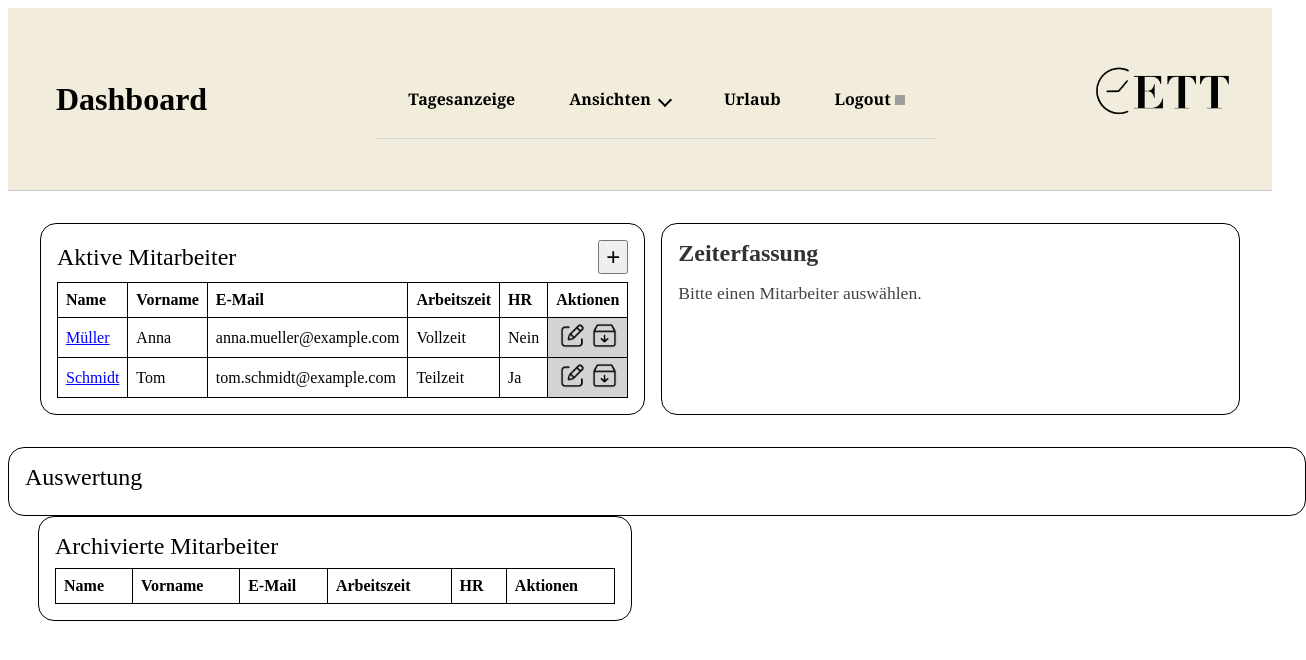
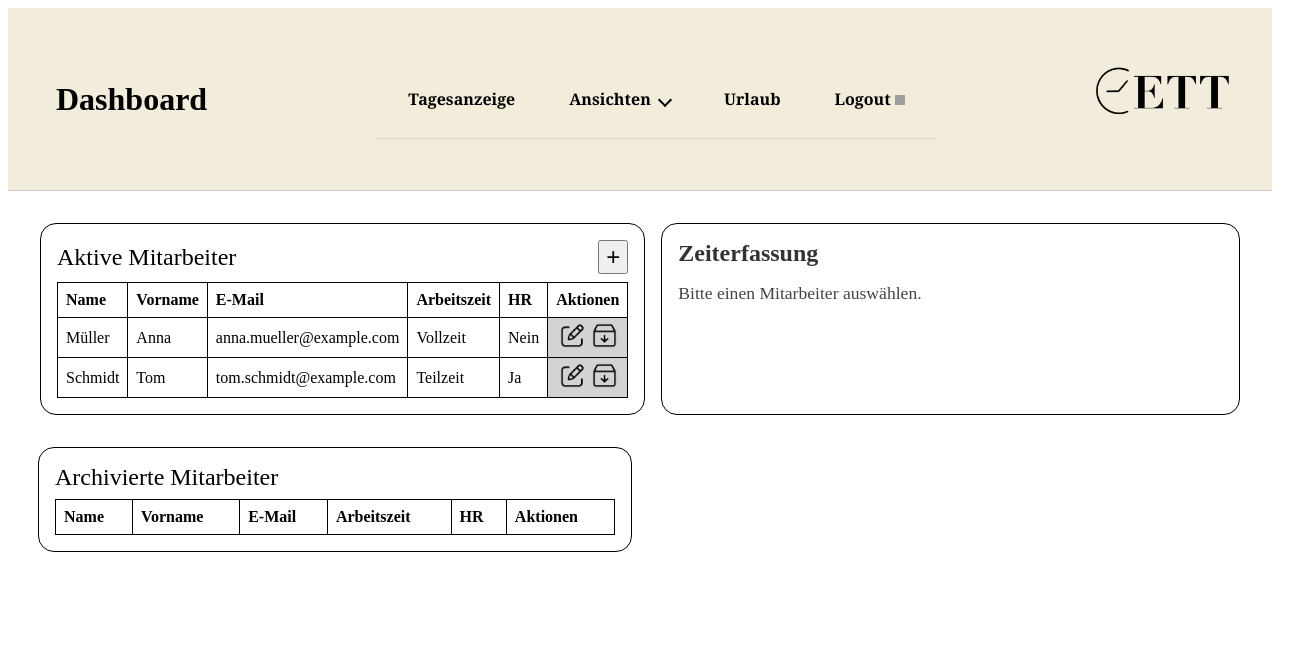
Before and after one commit to on24FeLi/ETT2.0, a Vue app: page /dashboard in a window 1280 px wide. Shown: the top 660 px of the page, 1306 px wide, since content can reach past the window. Built offline with nearby package versions, Linux system fonts and the light colour scheme; grey boxes are pictures that could not be loaded.

Commit message:
small fixes in dashboard

```diff
--- a/src/views/Dashboard.vue
+++ b/src/views/Dashboard.vue
@@ -180,7 +180,6 @@ function goToNextMonth() {
 
 
 <template>
-  <div>
     <header>
       <h1>Dashboard</h1>
       <navigation></navigation>
@@ -208,7 +207,7 @@ function goToNextMonth() {
           </thead>
           <tbody>
             <tr v-for="user in activeUsers" :key="user.id">
-              <td @click="selectUser(user)" style="cursor: pointer; color: blue; text-decoration: underline;"> {{ user.nachname }} </td>
+              <td @click="selectUser(user)" style="cursor: pointer;"> {{ user.nachname }} </td>
 
               <td>{{ user.vorname }}</td>
               <td>{{ user.email }}</td>
@@ -271,12 +270,6 @@ function goToNextMonth() {
 </div>
 
       </div>
-
-      <!-- Platzhalter: Auswertung -->
-      <div class="card" style="width: 100%">
-        <div class="section-title">Auswertung</div>
-      </div>
-    </div>
 
     <!-- Archivierte Mitarbeiter -->
     <div class="card employee-list archived-list">
```
